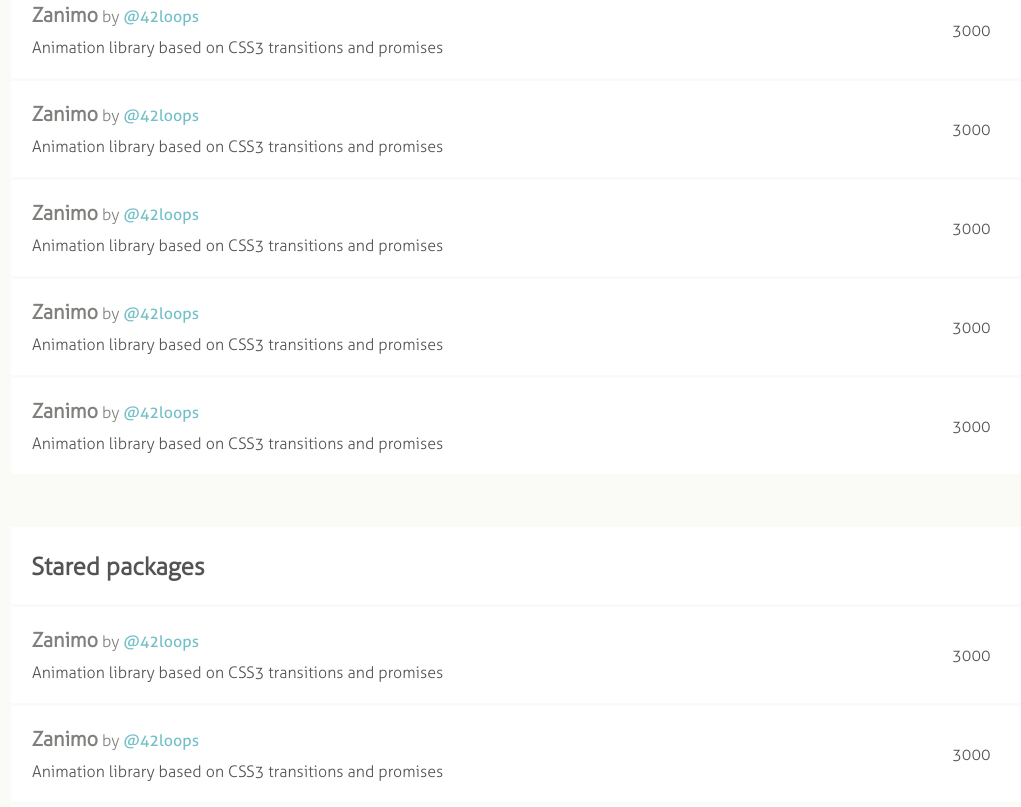
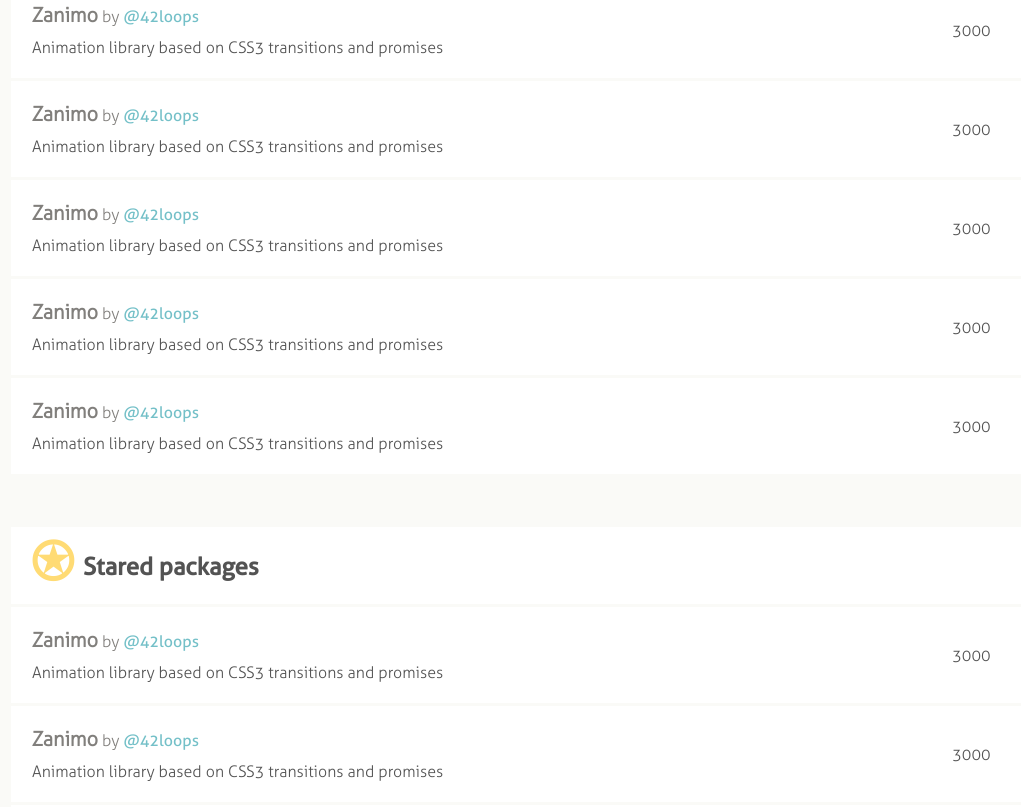
Before and after one commit to peutetre/watchnpm, a website: page public/index.html in a window 1280 px wide. Shown: the part 695-1502 px from the top of the page, without its empty margins (117-1138 px from the left). Drawn offline with Linux system fonts and the light colour scheme.

Commit message:
hmm add a star + right font on section h2

```diff
--- a/app/styles/style.styl
+++ b/app/styles/style.styl
@@ -37,6 +37,7 @@ section
 section h2
     height: 80px;
     line-height: 80px;
+    font-family: AllerRegular, sans-serif;
 
 section.results h2, section.fav h2
     padding: 0 0 0 20px;
@@ -45,6 +46,13 @@ section.results h2, section.fav h2
     line-height: 80px;
     background-color: rgb(255, 255, 255);
     border-bottom: 3px solid rgb(250, 250, 247);
+
+section.fav h2 span
+    font-size: 70px;
+    line-height: 70px;
+    float: left;
+    color: rgb(255, 219, 116);
+    margin-right: 10px;
 
 section.search
     margin: 150px auto 0;
--- a/public/index.html
+++ b/public/index.html
@@ -116,7 +116,7 @@
                 </table>
             </section>
             <section class='fav'>
-                <h2>Stared packages</h2>
+            <h2><span class='star-icon'>⍟</span>Stared packages</h2>
                 <table>
                     <tr>
                         <td>
```
Also changed, not shown: public/styles/style.css.
